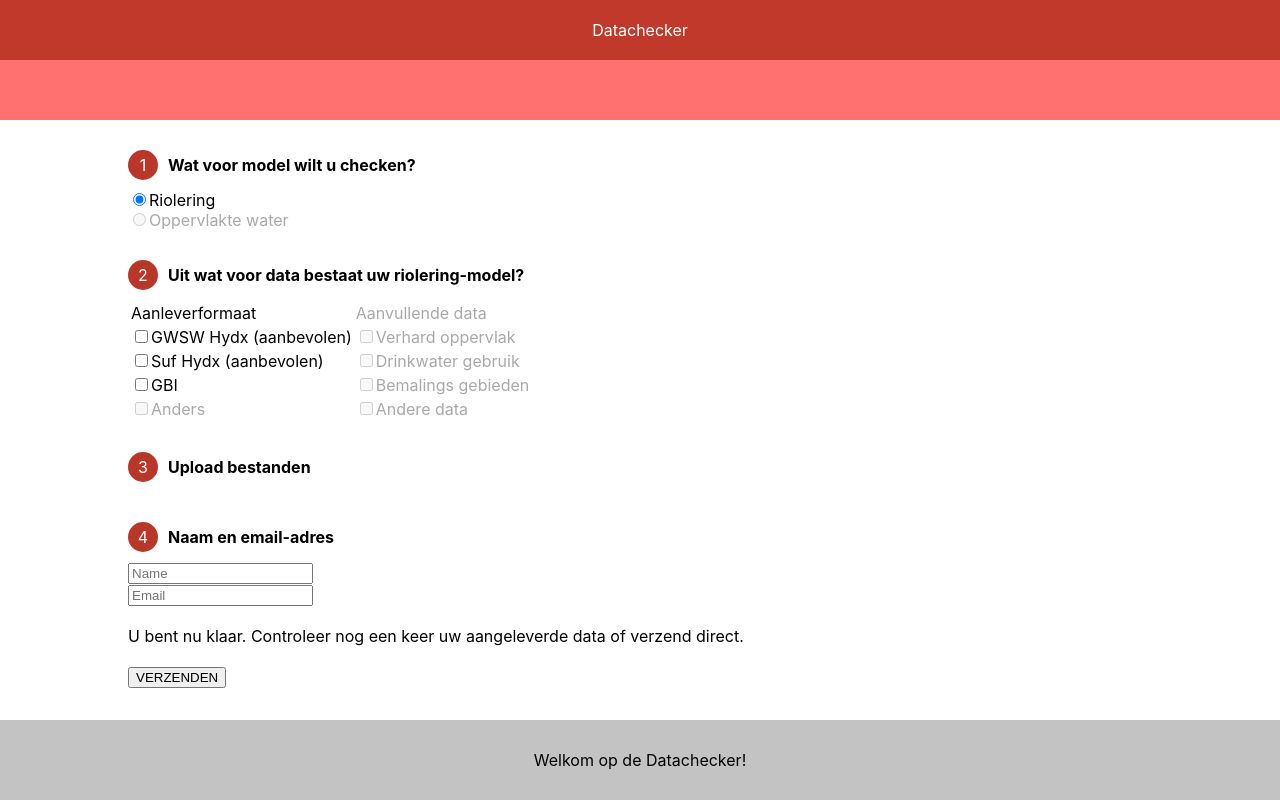
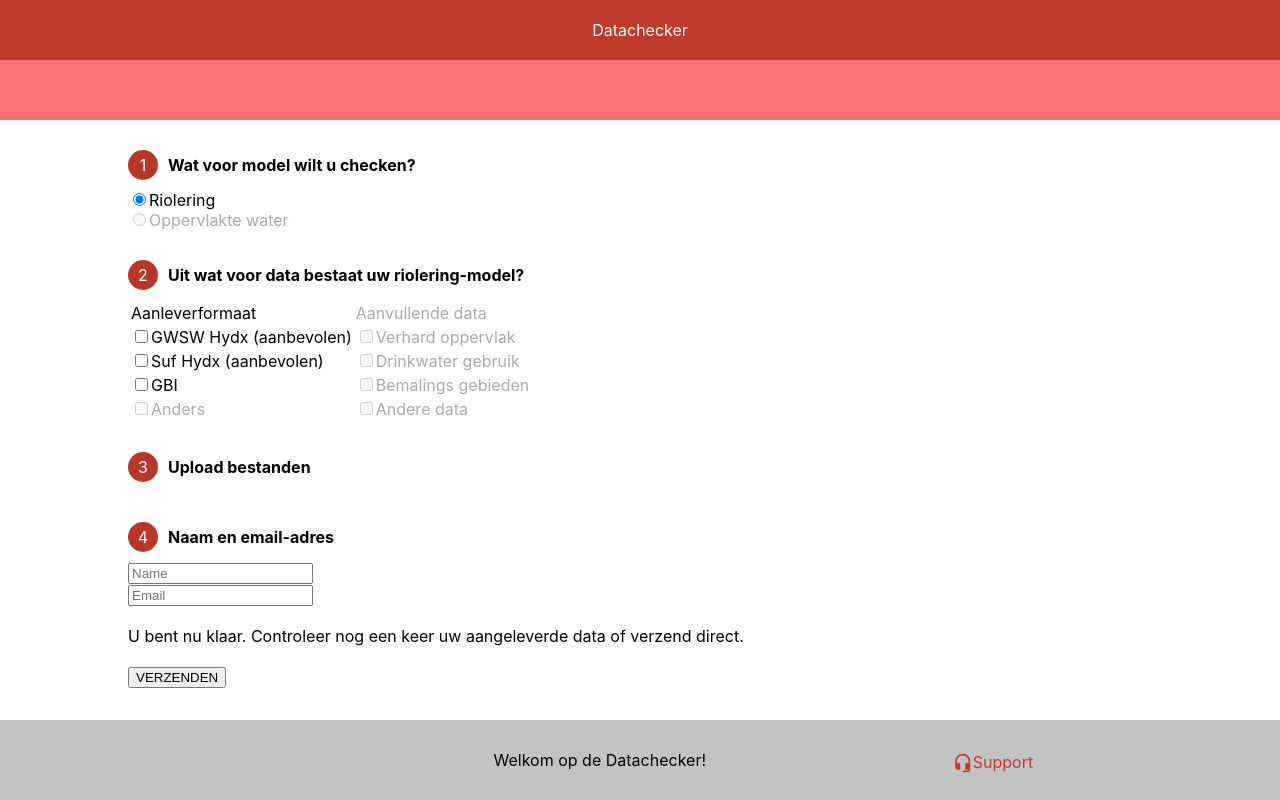
Before and after one commit to nens/Datachecker-client, a React (Create React App) app: page / in a window 1280 px wide. Built offline with nearby package versions, Linux system fonts and the light colour scheme; no server answers.

Commit message:
Add support icon in footer.

```diff
--- a/public/index.html
+++ b/public/index.html
@@ -3,6 +3,7 @@
   <head>
     <meta charset="utf-8" />
     <link rel="shortcut icon" href="%PUBLIC_URL%/favicon.png" />
+    <link href="https://fonts.googleapis.com/icon?family=Material+Icons" rel="stylesheet">
     <meta name="viewport" content="width=device-width, initial-scale=1" />
     <meta name="theme-color" content="#000000" />
     <!--
--- a/src/App.css
+++ b/src/App.css
@@ -69,3 +69,7 @@ input[type="checkbox"]:disabled {
   justify-content: center;
   background-color: #c3c3c3;
 }
+.App-footer a {
+  text-decoration: none;
+  color: #C0392B;
+}
--- a/src/App.js
+++ b/src/App.js
@@ -526,8 +526,38 @@ class App extends Component {
             </div>
           </form>
         </main>
-        <footer className="App-footer">
+        <footer
+          className="App-footer"
+          style={{
+            display: "flex",
+            justifyContent: "space-evenly"
+          }}
+        >
+          <div>
+          </div>
+          <div>
             Welkom op de Datachecker!
+          </div>
+          <div>
+            <a
+              href="https://nelen-schuurmans.topdesk.net/tas/public/ssp"
+              target="_blank"
+              rel="noopener noreferrer"
+              style={{textDecoration: "none"}}
+            >
+              <i
+                className={`material-icons`}
+                style={{
+                  position: "relative",
+                  top: "5px",
+                  fontSize: "20px"
+                }}
+              >
+                headset_mic
+              </i>
+              Support
+            </a>
+          </div>
         </footer>
       </div>
     );
```
